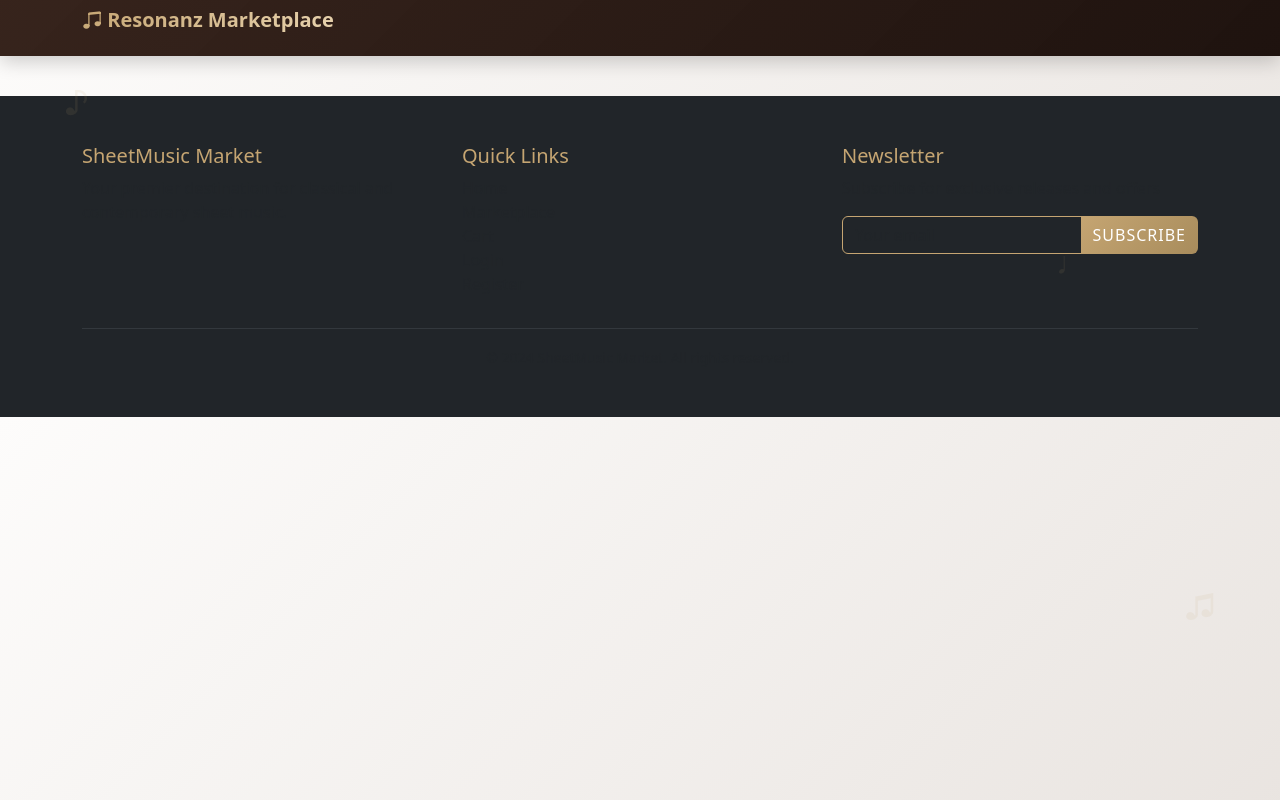
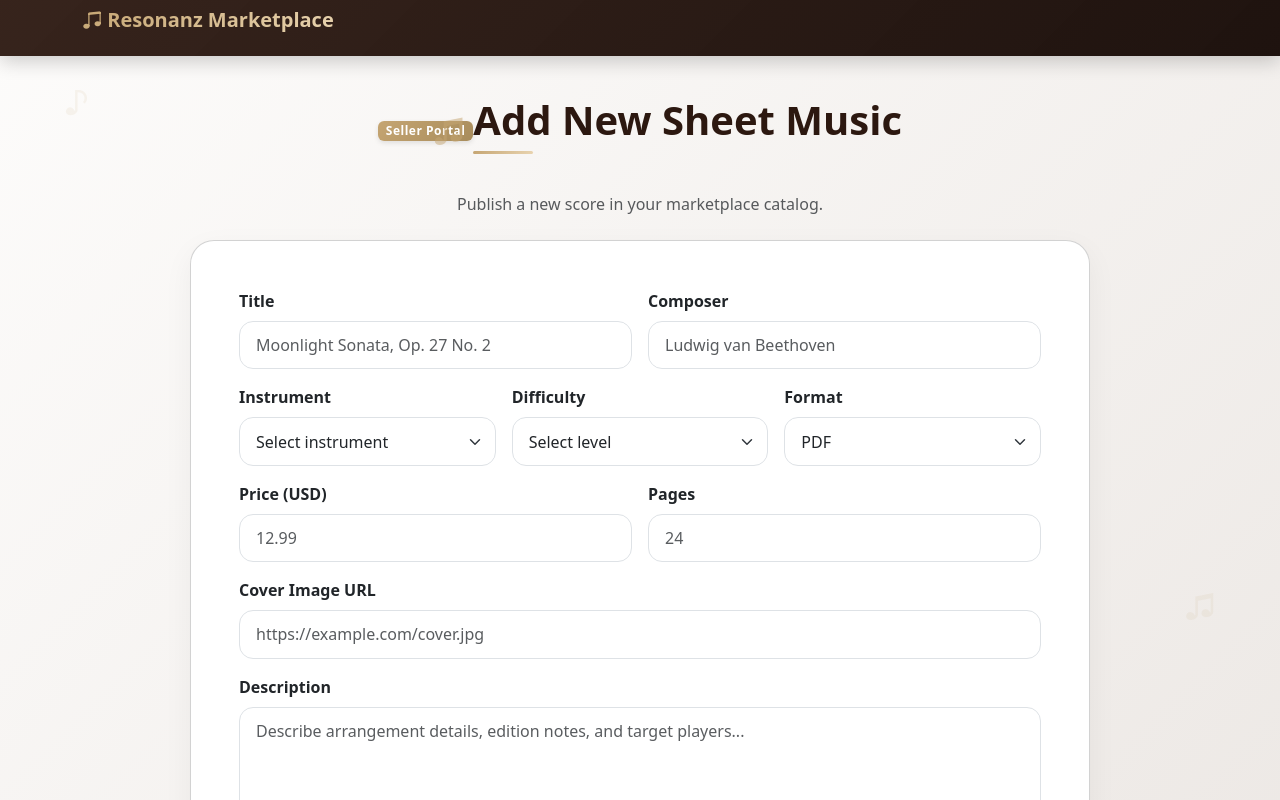
Before and after one commit to DiesEdu/resonanz-sheet-music-marketplace, a Vue app in the folder frontend/: page /add-sheet in a window 1280 px wide. Shown: the top 800 px of the page. Built offline with nearby package versions, Linux system fonts and the light colour scheme.

Commit message:
create add sheet music function (unfinished)

```diff
--- a/frontend/src/App.vue
+++ b/frontend/src/App.vue
@@ -166,6 +166,7 @@ const displayName = computed(() => authUser.value?.full_name || authUser.value?.
 const navItems = computed(() => [
   { name: 'Home', path: '/', icon: 'bi bi-house-door' },
   { name: 'Marketplace', path: '/marketplace', icon: 'bi bi-shop' },
+  { name: 'Add Sheet', path: '/add-sheet', icon: 'bi bi-file-earmark-plus' },
   { name: 'Cart', path: '/cart', icon: 'bi bi-cart' },
   ...(isLoggedIn.value
     ? []
--- a/frontend/src/router/index.js
+++ b/frontend/src/router/index.js
@@ -34,6 +34,11 @@ const router = createRouter({
       name: 'register',
       component: () => import('../views/RegisterView.vue'),
     },
+    {
+      path: '/add-sheet',
+      name: 'add-sheet',
+      component: () => import('../views/AddSheetMusicView.vue'),
+    },
   ],
 })
 
--- a/frontend/src/stores/sheetMusic.js
+++ b/frontend/src/stores/sheetMusic.js
@@ -93,5 +93,27 @@ export const useSheetMusicStore = defineStore('sheetMusic', () => {
     },
   ])
 
-  return { sheets }
+  function addSheet(payload) {
+    const nextId =
+      sheets.value.length > 0 ? Math.max(...sheets.value.map((sheet) => sheet.id || 0)) + 1 : 1
+
+    const newSheet = {
+      id: nextId,
+      title: payload.title,
+      composer: payload.composer,
+      instrument: payload.instrument,
+      difficulty: payload.difficulty,
+      price: Number(payload.price),
+      description: payload.description,
+      coverImage: payload.coverImage,
+      pages: Number(payload.pages),
+      format: payload.format,
+      rating: 0,
+      reviews: 0,
+    }
+
+    sheets.value.unshift(newSheet)
+  }
+
+  return { sheets, addSheet }
 })
--- /dev/null
+++ b/frontend/src/views/AddSheetMusicView.vue
@@ -0,0 +1,239 @@
+<template>
+  <section class="container py-5 add-sheet-page">
+    <div class="text-center mb-4">
+      <span class="badge bg-gold mb-3 animate-fade-scale">Seller Portal</span>
+      <h1 class="section-title animate-fade-up">Add New Sheet Music</h1>
+      <p class="text-muted animate-fade-up delay-1">
+        Publish a new score in your marketplace catalog.
+      </p>
+    </div>
+
+    <div class="card form-card animate-fade-scale delay-2">
+      <div class="card-body p-4 p-md-5">
+        <form class="row g-3" @submit.prevent="handleSubmit" novalidate>
+          <div class="col-md-6">
+            <label for="title" class="form-label">Title</label>
+            <input
+              id="title"
+              v-model.trim="form.title"
+              type="text"
+              class="form-control"
+              placeholder="Moonlight Sonata, Op. 27 No. 2"
+              required
+            />
+          </div>
+
+          <div class="col-md-6">
+            <label for="composer" class="form-label">Composer</label>
+            <input
+              id="composer"
+              v-model.trim="form.composer"
+              type="text"
+              class="form-control"
+              placeholder="Ludwig van Beethoven"
+              required
+            />
+          </div>
+
+          <div class="col-md-4">
+            <label for="instrument" class="form-label">Instrument</label>
+            <select id="instrument" v-model="form.instrument" class="form-select" required>
+              <option disabled value="">Select instrument</option>
+              <option v-for="instrument in instruments" :key="instrument" :value="instrument">
+                {{ instrument }}
+              </option>
+            </select>
+          </div>
+
+          <div class="col-md-4">
+            <label for="difficulty" class="form-label">Difficulty</label>
+            <select id="difficulty" v-model="form.difficulty" class="form-select" required>
+              <option disabled value="">Select level</option>
+              <option value="Beginner">Beginner</option>
+              <option value="Intermediate">Intermediate</option>
+              <option value="Advanced">Advanced</option>
+            </select>
+          </div>
+
+          <div class="col-md-4">
+            <label for="format" class="form-label">Format</label>
+            <select id="format" v-model="form.format" class="form-select" required>
+              <option value="PDF">PDF</option>
+              <option value="PDF + Audio">PDF + Audio</option>
+              <option value="PDF + MIDI">PDF + MIDI</option>
+            </select>
+          </div>
+
+          <div class="col-md-6">
+            <label for="price" class="form-label">Price (USD)</label>
+            <input
+              id="price"
+              v-model.number="form.price"
+              type="number"
+              min="0"
+              step="0.01"
+              class="form-control"
+              placeholder="12.99"
+              required
+            />
+          </div>
+
+          <div class="col-md-6">
+            <label for="pages" class="form-label">Pages</label>
+            <input
+              id="pages"
+              v-model.number="form.pages"
+              type="number"
+              min="1"
+              step="1"
+              class="form-control"
+              placeholder="24"
+              required
+            />
+          </div>
+
+          <div class="col-12">
+            <label for="coverImage" class="form-label">Cover Image URL</label>
+            <input
+              id="coverImage"
+              v-model.trim="form.coverImage"
+              type="url"
+              class="form-control"
+              placeholder="https://example.com/cover.jpg"
+              required
+            />
+          </div>
+
+          <div class="col-12">
+            <label for="description" class="form-label">Description</label>
+            <textarea
+              id="description"
+              v-model.trim="form.description"
+              class="form-control"
+              rows="4"
+              placeholder="Describe arrangement details, edition notes, and target players..."
+              required
+            ></textarea>
+          </div>
+
+          <div v-if="errorMessage" class="col-12">
+            <div class="alert alert-danger py-2 mb-0">{{ errorMessage }}</div>
+          </div>
+
+          <div v-if="successMessage" class="col-12">
+            <div class="alert alert-success py-2 mb-0">{{ successMessage }}</div>
+          </div>
+
+          <div class="col-12 d-flex gap-2 pt-2">
+            <button type="submit" class="btn btn-primary">
+              <i class="bi bi-plus-circle me-1"></i> Publish Sheet Music
+            </button>
+            <router-link to="/marketplace" class="btn btn-outline-primary">
+              Back to Marketplace
+            </router-link>
+          </div>
+        </form>
+      </div>
+    </div>
+  </section>
+</template>
+
+<script setup>
+import { reactive, ref } from 'vue'
+import { useSheetMusicStore } from '../stores/sheetMusic'
+
+const sheetStore = useSheetMusicStore()
+
+const instruments = ['Piano', 'Violin', 'Guitar', 'Cello', 'Flute']
+
+const form = reactive({
+  title: '',
+  composer: '',
+  instrument: '',
+  difficulty: '',
+  format: 'PDF',
+  price: null,
+  pages: null,
+  coverImage: '',
+  description: '',
+})
+
+const errorMessage = ref('')
+const successMessage = ref('')
+
+function resetForm() {
+  form.title = ''
+  form.composer = ''
+  form.instrument = ''
+  form.difficulty = ''
+  form.format = 'PDF'
+  form.price = null
+  form.pages = null
+  form.coverImage = ''
+  form.description = ''
+}
+
+function handleSubmit() {
+  errorMessage.value = ''
+  successMessage.value = ''
+
+  if (
+    !form.title ||
+    !form.composer ||
+    !form.instrument ||
+    !form.difficulty ||
+    !form.format ||
+    !form.coverImage ||
+    !form.description
+  ) {
+    errorMessage.value = 'Please complete all fields.'
+    return
+  }
+
+  if (form.price === null || form.price < 0) {
+    errorMessage.value = 'Price must be zero or higher.'
+    return
+  }
+
+  if (!Number.isInteger(form.pages) || form.pages < 1) {
+    errorMessage.value = 'Pages must be a whole number greater than zero.'
+    return
+  }
+
+  sheetStore.addSheet({ ...form })
+  successMessage.value = 'Sheet music published successfully.'
+  resetForm()
+}
+</script>
+
+<style scoped>
+.add-sheet-page {
+  min-height: calc(100vh - 220px);
+}
+
+.form-card {
+  max-width: 900px;
+  margin: 0 auto;
+  border-radius: 24px;
+}
+
+.form-label {
+  font-weight: 600;
+}
+
+.form-control,
+.form-select {
+  border-radius: 14px;
+  padding: 0.7rem 1rem;
+}
+
+.form-control:focus,
+.form-select:focus {
+  border-color: #c5a572;
+  box-shadow: 0 0 0 0.2rem rgba(197, 165, 114, 0.2);
+}
+
+.bg-gold {
+  background: linear-gradient(135deg, #c5a572, #a88c5c);
+}
+</style>
```
Also changed, not shown: frontend/api/index.js (added, +22 -0 lines), frontend/src/api/index.js (added), 1 other file (tests, documents, lock files or other folders).
